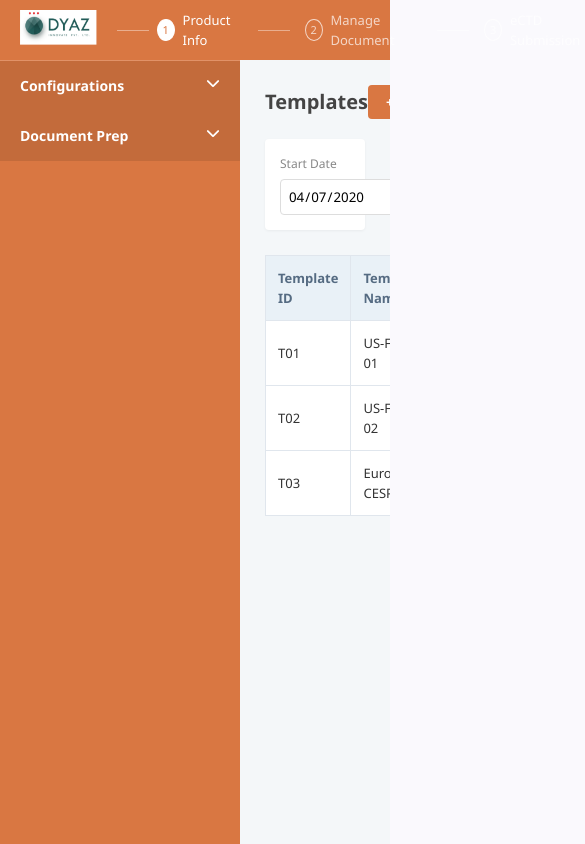
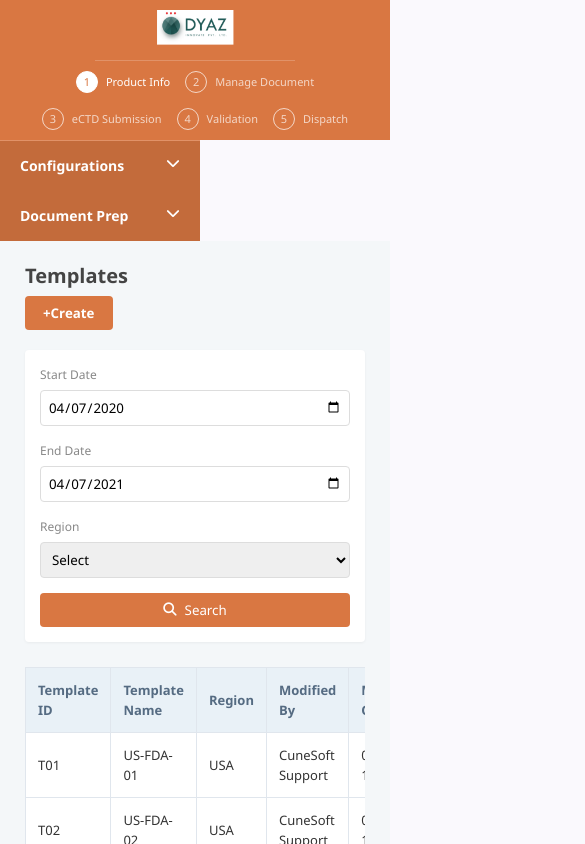
Before and after one commit to charansaipasupuleti/myApp, an Angular app: page /dashboard in a window 390 px wide. Shown: the top 844 px of the page, 585 px wide, since content can reach past the window. Built offline with nearby package versions, Linux system fonts and the light colour scheme.

Commit message:
version 6.0

```diff
--- a/src/app/dashboard/dashboard.css
+++ b/src/app/dashboard/dashboard.css
@@ -222,3 +222,72 @@
 }
 .fa-pencil:hover { color: #2196F3; cursor: pointer; }
 .fa-trash:hover { color: #F44336; cursor: pointer; }
+
+@media screen and (max-width: 390px) {
+    .top-nav {
+        height: auto;
+        flex-direction: column;
+    }
+     .logo-area {
+        width: 100%;
+        text-align: center;
+        border-bottom: 1px solid rgba(255,255,255,0.2);
+    }
+    .stepper {
+        padding: 10px;
+        flex-wrap: wrap;
+        justify-content: center;
+    }
+     .stepper .line {
+        display: none;
+     }
+      .main-body {
+        flex-direction: column;
+      }
+        .sidebar {
+        width: 100%;
+        height: auto;
+    }
+
+    .filter-bar {
+        flex-direction: column;
+           align-items: stretch;
+    }
+       .filter-group input,
+    .filter-group select {
+        width: 100%;
+    }
+     .btn-search {
+        width: 100%;
+        justify-content: center;
+    }
+
+    .content-header {
+        flex-direction: column;
+        gap: 10px;
+        align-items: flex-start;
+    }
+
+
+}
+@media screen and (max-width: 1024px) {
+    .logo-area {
+        width: 200px;
+    }
+    .sidebar {
+        width: 200px;
+    }
+     .stepper span {
+        font-size: 11px;
+     }
+
+    .filter-bar {
+        flex-wrap: wrap;
+        gap: 15px;
+    }
+    .data-table {
+        display: block;
+        overflow-x: auto;
+    }
+
+}
```
